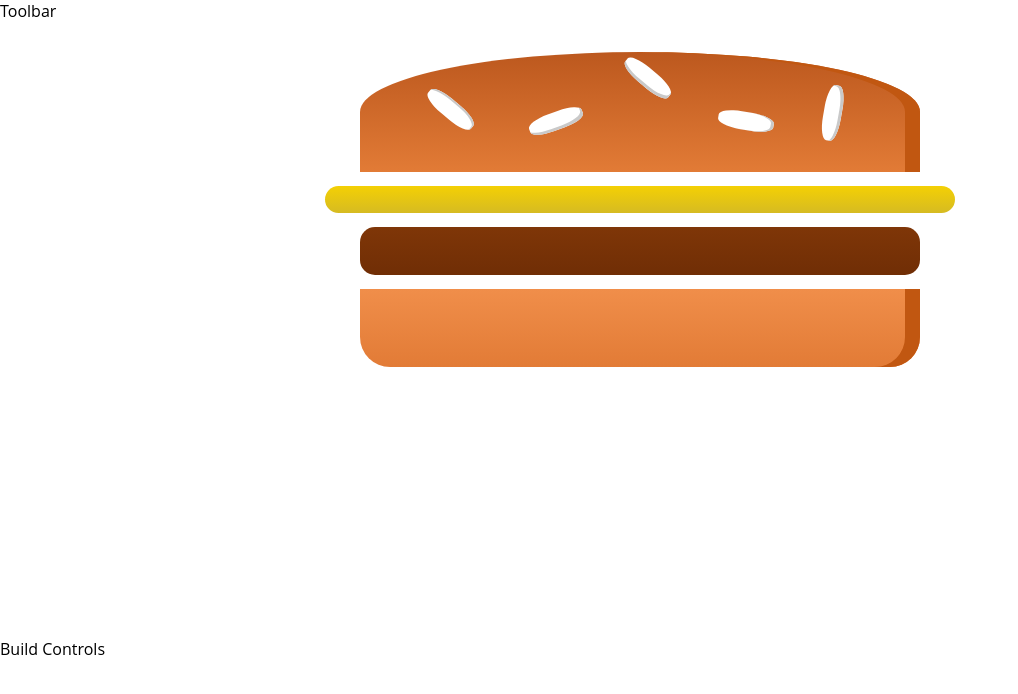
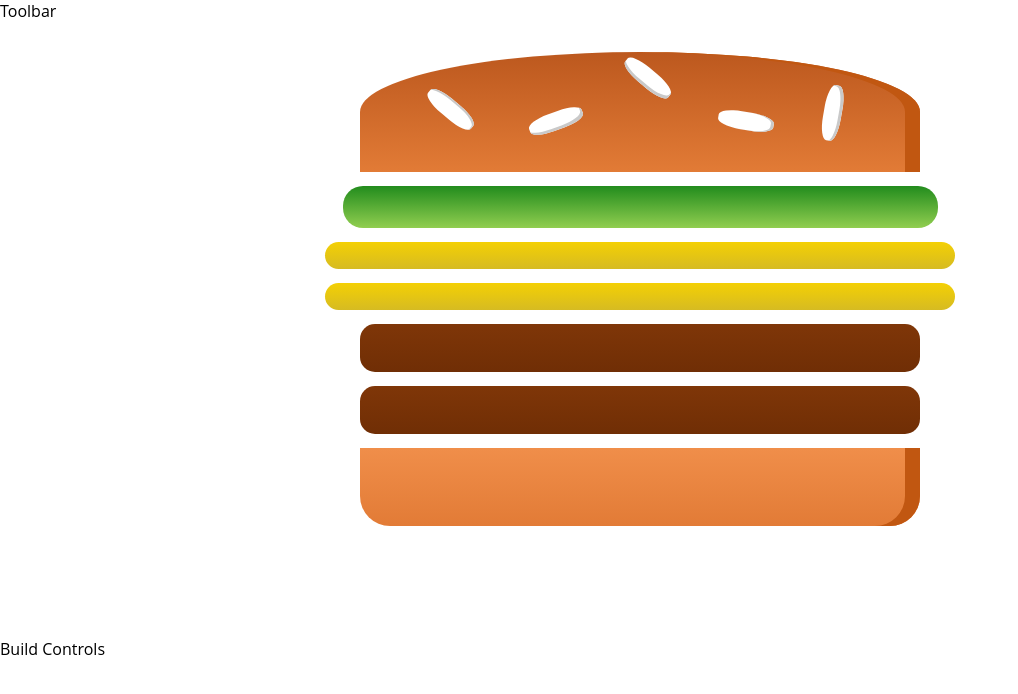
Before and after one commit to MateuszNaKodach/burger-builder, a React app: page / in a window 1280 px wide. Shown: the top 694 px of the page, without its empty margins (0-1018 px from the left). Built offline with nearby package versions, Linux system fonts and the light colour scheme; the HTML template or start-up script is replaced by a standard one.

Commit message:
Dynamic burger ingredients.

```diff
--- a/src/components/Burger/Burger.js
+++ b/src/components/Burger/Burger.js
@@ -3,11 +3,18 @@
 import BurgerIngredient, { BREAD_TOP, BREAD_BOTTOM, CHEESE, MEAT } from './BurgerIngredient/BurgerIngredient';
 
 const burger = (props) => {
+
+    const transformedIngredients = Object.keys(props.ingredients)
+        .map(igKey => {
+            return [... Array(props.ingredients[igKey])].map((_,i) => {
+                return <BurgerIngredient key ={igKey+i} type={igKey}/>
+            })
+        });
+
     return (
         <div className={styles.Burger}>
             <BurgerIngredient type={BREAD_TOP}/>
-            <BurgerIngredient type={CHEESE}/>
-            <BurgerIngredient type={MEAT}/>
+            {transformedIngredients}
             <BurgerIngredient type={BREAD_BOTTOM}/>
         </div>
     );
--- a/src/containers/BurgerBuilder/BurgerBuilder.js
+++ b/src/containers/BurgerBuilder/BurgerBuilder.js
@@ -4,11 +4,20 @@
 
 class BurgerBuilder extends Component {
 
+    state = {
+        ingredients : {
+            salad: 1,
+            bacon: 1,
+            cheese: 2,
+            meat: 2
+        }
+    }
+
     render(){
         return (
             <Fragment>
                 <div>
-                    <Burger />
+                    <Burger ingredients = {this.state.ingredients}/>
                 </div>
                 <div>
                     Build Controls
```
